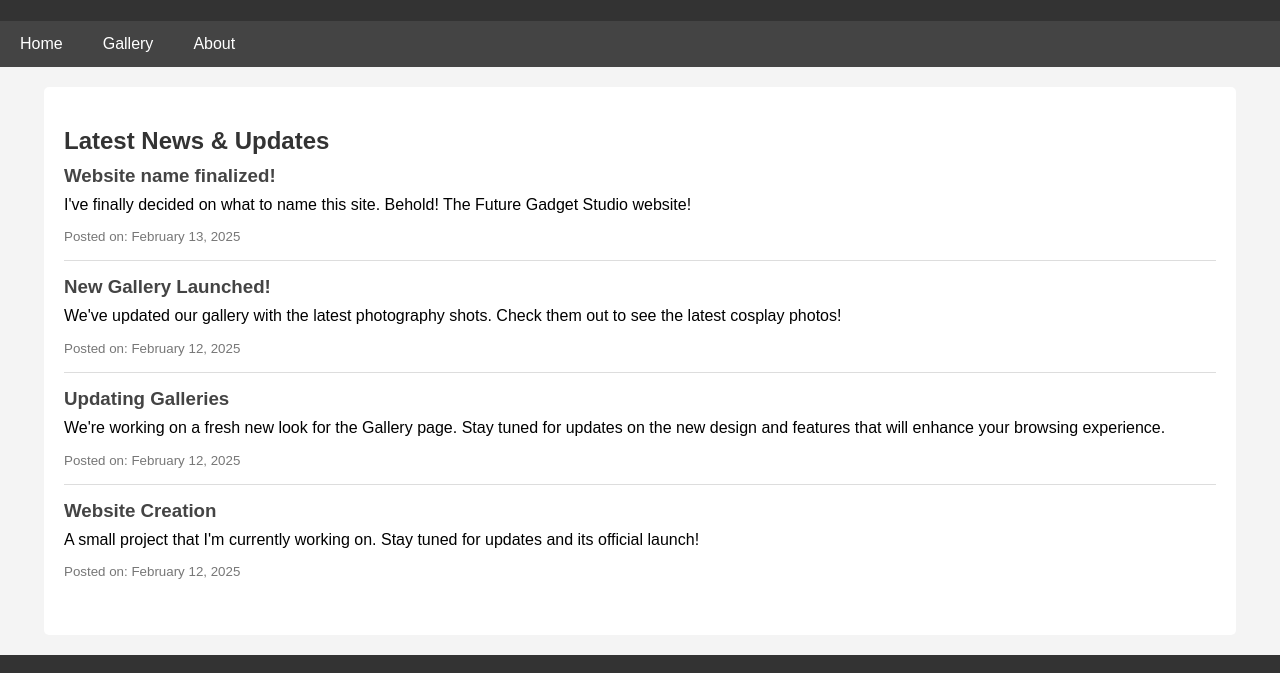
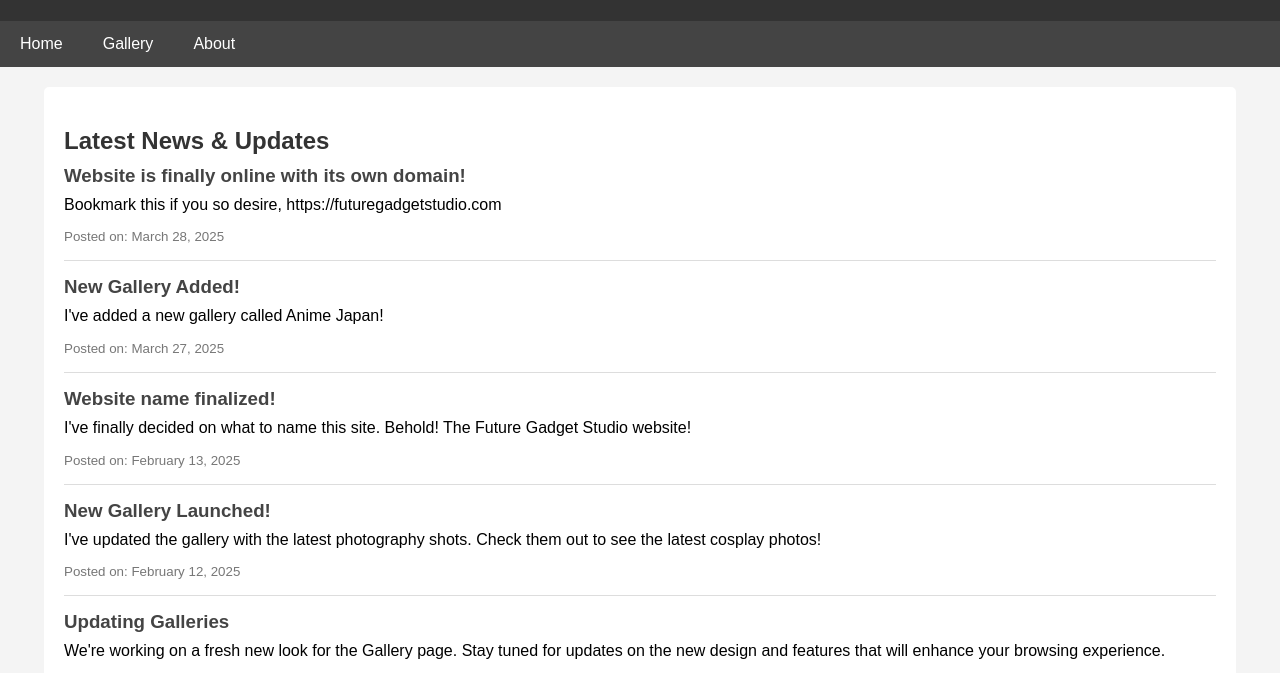
Before and after one commit to SaberAlterNico/futuregadgetstudio, a plain HTML site: page index.html in a window 1280 px wide. Shown: the part 99-772 px from the top of the page. Drawn offline with Linux system fonts and the light colour scheme.

Commit message:
Update index.html
Signed-off-by: Nick Andrews <saberalternico@gmail.com>

```diff
--- a/index.html
+++ b/index.html
@@ -111,6 +111,18 @@
       <h2>Latest News &amp; Updates</h2>
 
       <article>
+        <h3>Website is finally online with its own domain!</h3>
+        <p>Bookmark this if you so desire, https://futuregadgetstudio.com</p>
+        <small>Posted on: March 28, 2025</small>
+      </article>
+
+      <article>
+        <h3>New Gallery Added!</h3>
+        <p>I've added a new gallery called Anime Japan!</p>
+        <small>Posted on: March 27, 2025</small>
+      </article>
+
+      <article>
         <h3>Website name finalized!</h3>
         <p>I've finally decided on what to name this site. Behold! The Future Gadget Studio website!</p>
         <small>Posted on: February 13, 2025</small>
@@ -118,7 +130,7 @@
 
       <article>
         <h3>New Gallery Launched!</h3>
-        <p>We've updated our gallery with the latest photography shots. Check them out to see the latest cosplay photos!</p>
+        <p>I've updated the gallery with the latest photography shots. Check them out to see the latest cosplay photos!</p>
         <small>Posted on: February 12, 2025</small>
       </article>
 
```
